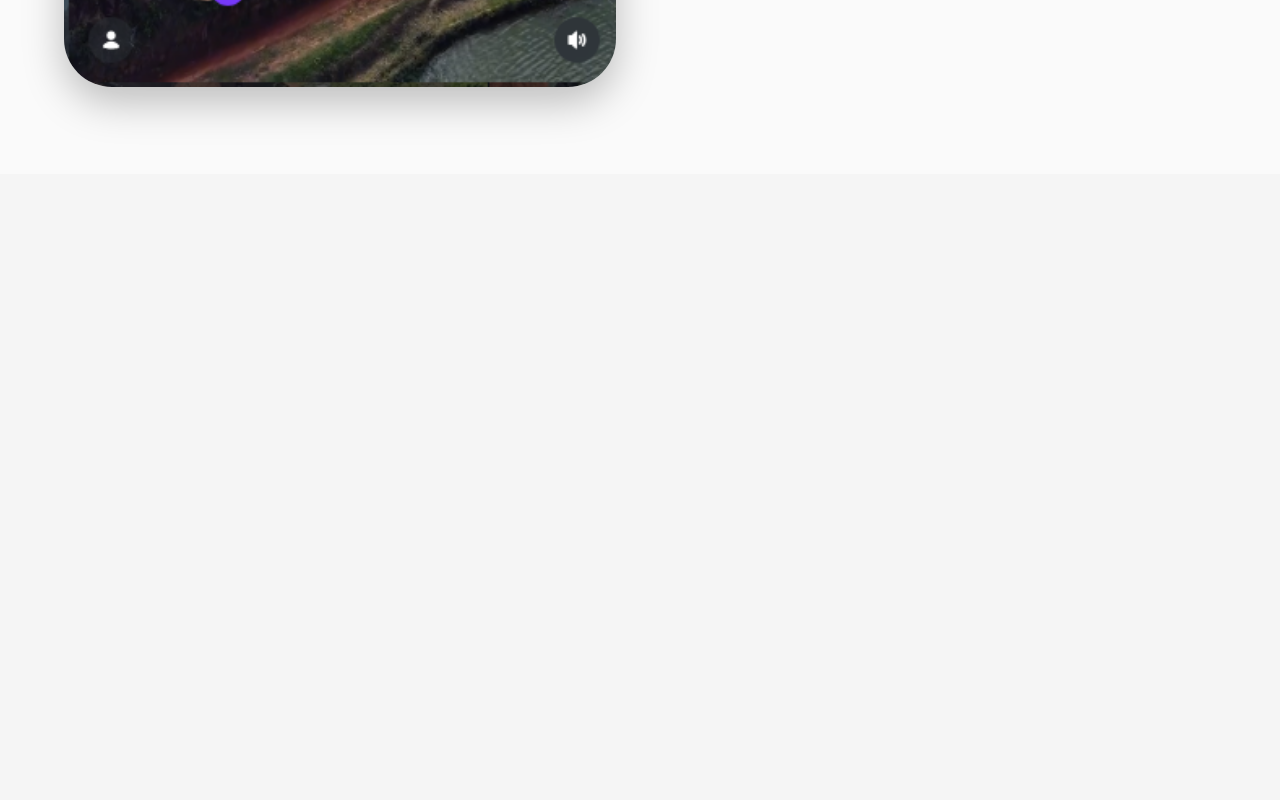
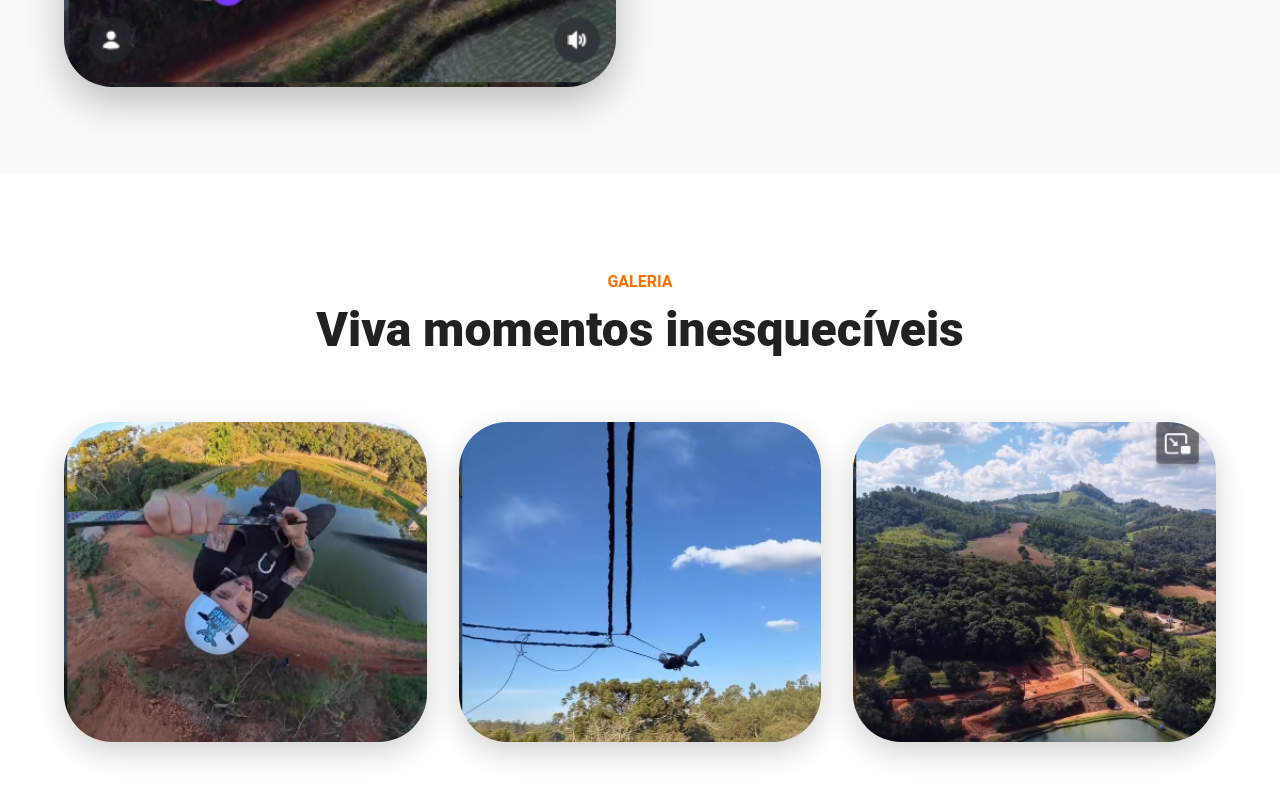
Before and after one commit to colicignoubuntu-w/super-estilingue, a React (Vite) app in the folder frontend/: page / in a window 1280 px wide. Shown: the part 1782-2582 px from the top of the page. Before the commit the page ends 1956 px from the top, so only its background shows below. Built offline with nearby package versions, Linux system fonts and the light colour scheme.

Commit message:
Adiciona seção About

```diff
--- a/frontend/src/components/home/Gallery.tsx
+++ b/frontend/src/components/home/Gallery.tsx
@@ -0,0 +1,80 @@
+import { Box, Container, Grid, Typography } from "@mui/material";
+import { motion } from "framer-motion";
+
+import gallery1 from "../../assets/images/gallery-1.png";
+import gallery2 from "../../assets/images/gallery-2.png";
+import gallery3 from "../../assets/images/gallery-3.png";
+
+const images = [gallery1, gallery2, gallery3];
+
+function Gallery() {
+  return (
+    <Box
+      sx={{
+        py: 12,
+        bgcolor: "#fff",
+      }}
+    >
+      <Container maxWidth="lg">
+        <Typography
+          color="secondary"
+          sx={{
+            textAlign: "center",
+            fontWeight: "bold",
+            mb: 1,
+          }}
+        >
+          GALERIA
+        </Typography>
+
+        <Typography
+          variant="h3"
+          sx={{
+            textAlign: "center",
+            fontWeight: 800,
+            mb: 8,
+          }}
+        >
+          Viva momentos inesquecíveis
+        </Typography>
+
+        <Grid container spacing={4}>
+          {images.map((image, index) => (
+            <Grid key={index} size={{ xs: 12, md: 4 }}>
+              <motion.div
+                initial={{ opacity: 0, y: 60 }}
+                whileInView={{ opacity: 1, y: 0 }}
+                transition={{
+                  duration: 0.7,
+                  delay: index * 0.2,
+                }}
+                viewport={{ once: true }}
+              >
+                <Box
+                  component="img"
+                  src={image}
+                  alt={`Galeria ${index + 1}`}
+                  sx={{
+                    width: "100%",
+                    height: 320,
+                    objectFit: "cover",
+                    borderRadius: 4,
+                    transition: ".35s",
+                    cursor: "pointer",
+                    boxShadow: "0 10px 30px rgba(0,0,0,.18)",
+
+                    "&:hover": {
+                      transform: "scale(1.05)",
+                    },
+                  }}
+                />
+              </motion.div>
+            </Grid>
+          ))}
+        </Grid>
+      </Container>
+    </Box>
+  );
+}
+
+export default Gallery;
--- a/frontend/src/pages/Home/Home.tsx
+++ b/frontend/src/pages/Home/Home.tsx
@@ -1,6 +1,7 @@
 import Navbar from "../../components/layout/Navbar/Navbar";
 import Hero from "../../components/home/Hero";
 import About from "../../components/home/About";
+import Gallery from "../../components/home/Gallery";
 
 function Home() {
   return (
@@ -8,6 +9,7 @@ function Home() {
       <Navbar />
       <Hero />
       <About />
+      <Gallery />
     </>
   );
 }
```
